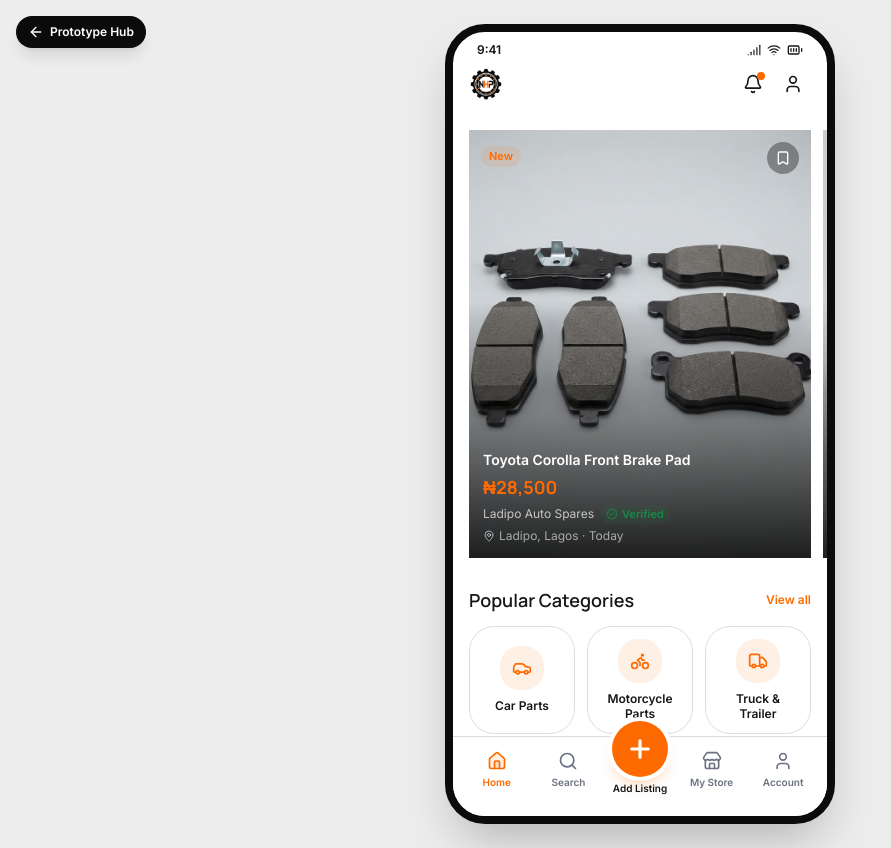
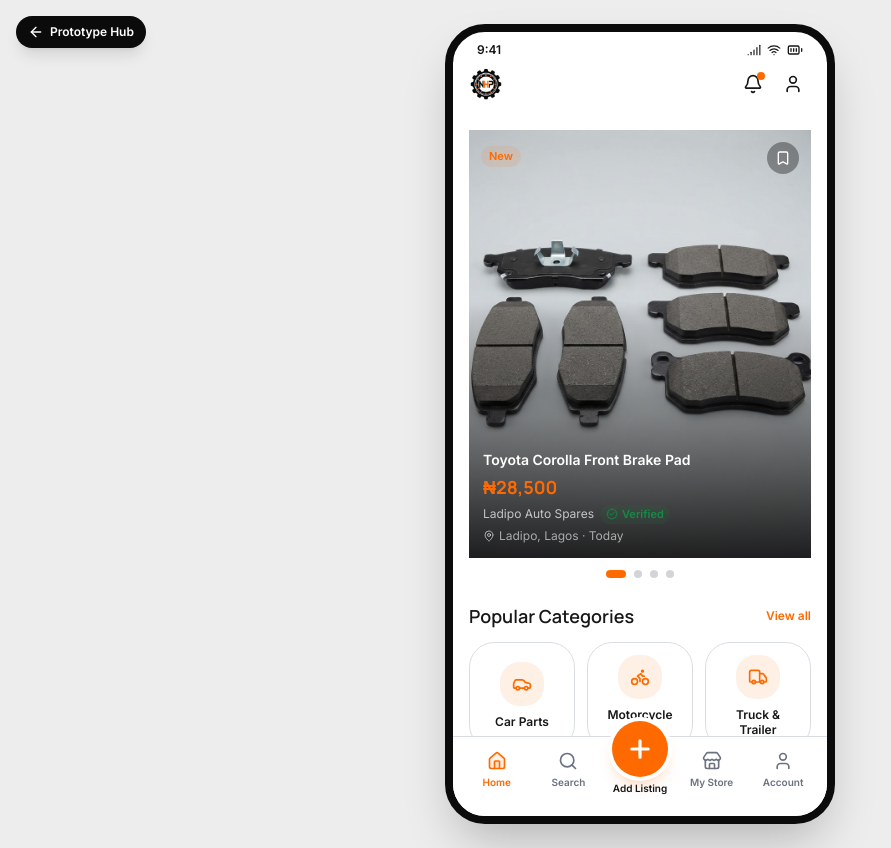
Before and after one commit to royaldev1004/naija-hub-parts-design, a Next.js app: page /mobile/home in a window 1280 px wide. Shown: the whole page, without its empty margins (0-891 px from the left). Built offline with nearby package versions, Linux system fonts and the light colour scheme.

Commit message:
feat: replace drag scroll row with featured carousel in home screen
Co-authored-by: Royal Dev <269332745+royaldev1004@users.noreply.github.com>

```diff
--- a/app/mobile/home/page.tsx
+++ b/app/mobile/home/page.tsx
@@ -2,7 +2,7 @@ import Link from 'next/link'
 import { Bell, User } from 'lucide-react'
 import { Logo } from '@/components/brand/logo'
 import { PhoneShell } from '@/components/mobile/phone-shell'
-import { DragScrollRow } from '@/components/mobile/drag-scroll-row'
+import { FeaturedCarousel } from '@/components/mobile/featured-carousel'
 import { ProductCard } from '@/components/brand/product-card'
 import { StoreCard } from '@/components/brand/store-card'
 import { CategoryCard, SectionHeader } from '@/components/brand/ui-bits'
@@ -35,15 +35,9 @@ export default function HomeScreen() {
       </header>
 
       <div className="space-y-6 px-4 pb-6 pt-4">
-        {/* Featured — horizontal scroll */}
+        {/* Featured — horizontal scroll with pagination */}
         <div>
-          <DragScrollRow className="-mr-4 pr-4">
-            {products.slice(0, 4).map((p) => (
-              <div key={p.id} className="w-full shrink-0 snap-start">
-                <ProductCard product={p} href={`/mobile/product/${p.id}`} layout="overlay" />
-              </div>
-            ))}
-          </DragScrollRow>
+          <FeaturedCarousel products={products.slice(0, 4)} />
         </div>
 
         {/* Categories */}
--- /dev/null
+++ b/components/mobile/featured-carousel.tsx
@@ -0,0 +1,96 @@
+'use client'
+
+import { useRef, useState, type PointerEvent } from 'react'
+import { cn } from '@/lib/utils'
+import { ProductCard } from '@/components/brand/product-card'
+import type { Product } from '@/lib/data'
+
+/**
+ * Full-width Featured Parts carousel with scroll-snap paging and
+ * tappable pagination dots that reflect the active slide.
+ */
+export function FeaturedCarousel({ products }: { products: Product[] }) {
+  const ref = useRef<HTMLDivElement>(null)
+  const state = useRef({ down: false, startX: 0, startScroll: 0, moved: false })
+  const [active, setActive] = useState(0)
+
+  function onScroll() {
+    const el = ref.current
+    if (!el) return
+    const index = Math.round(el.scrollLeft / el.clientWidth)
+    setActive(index)
+  }
+
+  function onPointerDown(e: PointerEvent<HTMLDivElement>) {
+    const el = ref.current
+    if (!el) return
+    state.current = { down: true, startX: e.clientX, startScroll: el.scrollLeft, moved: false }
+  }
+
+  function onPointerMove(e: PointerEvent<HTMLDivElement>) {
+    const el = ref.current
+    if (!el || !state.current.down) return
+    const dx = e.clientX - state.current.startX
+    if (Math.abs(dx) > 4) {
+      state.current.moved = true
+      el.setPointerCapture(e.pointerId)
+    }
+    el.scrollLeft = state.current.startScroll - dx
+  }
+
+  function endDrag() {
+    state.current.down = false
+  }
+
+  function onClickCapture(e: React.MouseEvent<HTMLDivElement>) {
+    if (state.current.moved) {
+      e.preventDefault()
+      e.stopPropagation()
+      state.current.moved = false
+    }
+  }
+
+  function goTo(index: number) {
+    const el = ref.current
+    if (!el) return
+    el.scrollTo({ left: index * el.clientWidth, behavior: 'smooth' })
+  }
+
+  return (
+    <div>
+      <div
+        ref={ref}
+        onScroll={onScroll}
+        onPointerDown={onPointerDown}
+        onPointerMove={onPointerMove}
+        onPointerUp={endDrag}
+        onPointerLeave={endDrag}
+        onClickCapture={onClickCapture}
+        className="flex snap-x snap-mandatory overflow-x-auto [scrollbar-width:none] touch-pan-x select-none [&::-webkit-scrollbar]:hidden"
+      >
+        {products.map((p) => (
+          <div key={p.id} className="w-full shrink-0 snap-start">
+            <ProductCard product={p} href={`/mobile/product/${p.id}`} layout="overlay" />
+          </div>
+        ))}
+      </div>
+
+      {/* Pagination dots */}
+      <div className="mt-3 flex items-center justify-center gap-2">
+        {products.map((p, i) => (
+          <button
+            key={p.id}
+            type="button"
+            aria-label={`Go to featured item ${i + 1}`}
+            aria-current={i === active}
+            onClick={() => goTo(i)}
+            className={cn(
+              'h-2 rounded-full transition-all',
+              i === active ? 'w-5 bg-orange' : 'w-2 bg-muted-foreground/30',
+            )}
+          />
+        ))}
+      </div>
+    </div>
+  )
+}
```
